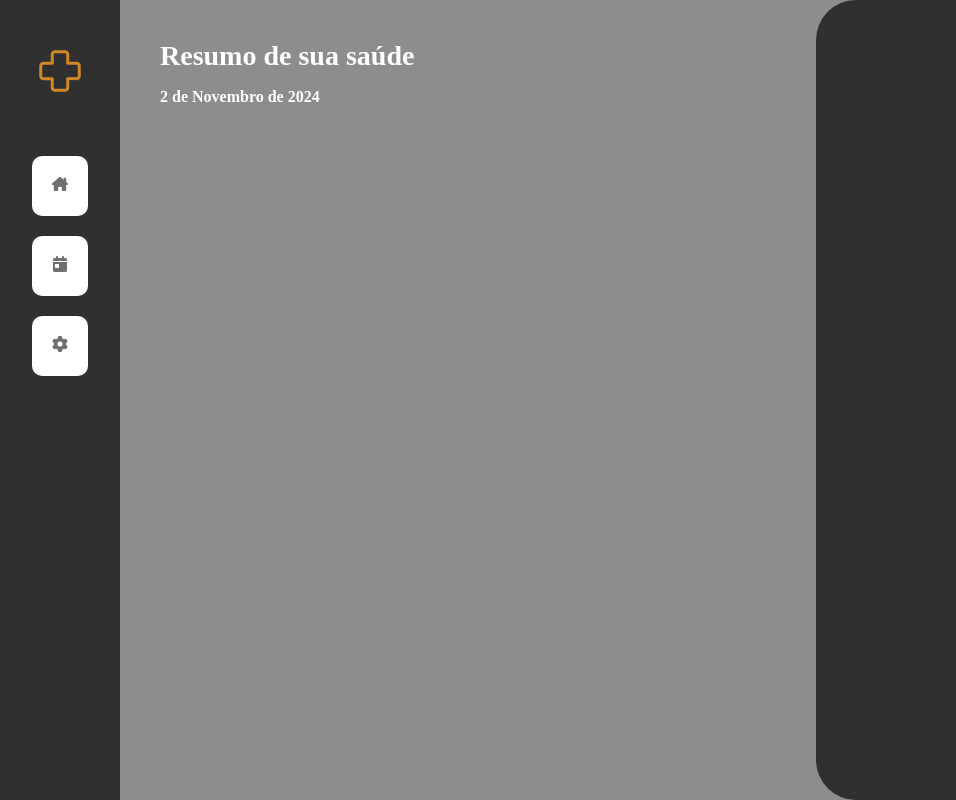
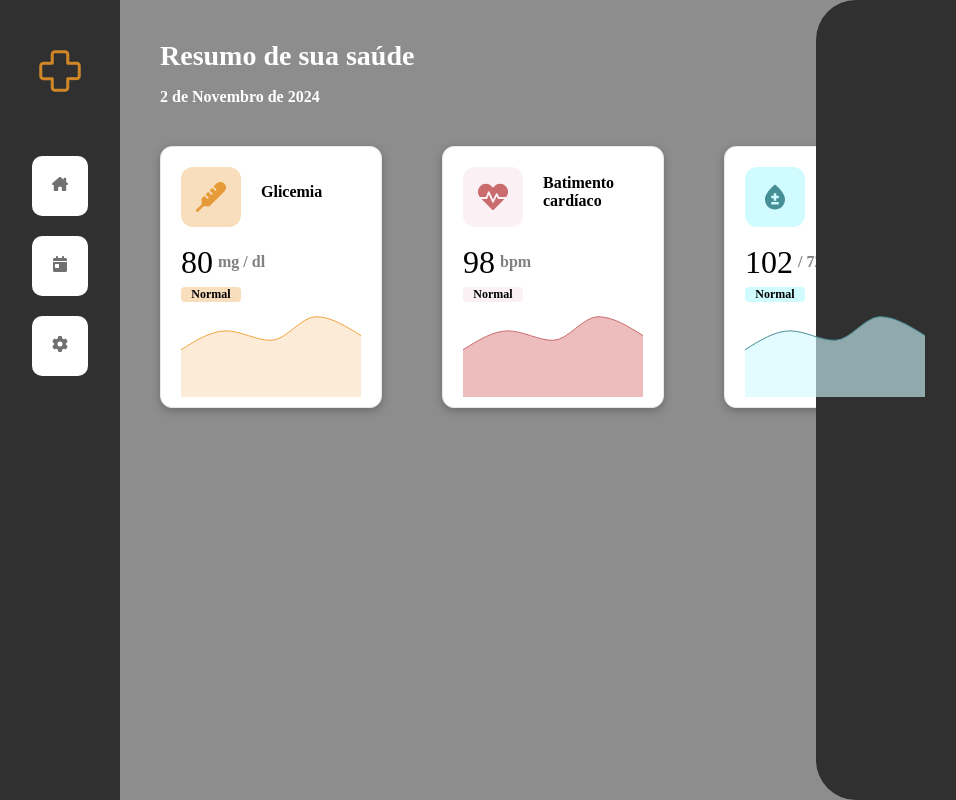
Before and after one commit to EduPZz/health-monitor, a React (Create React App) app in the folder web/health-monitor/: page / in a window 1280 px wide. Shown: the whole page, without its empty margins (0-956 px from the left). Built offline with nearby package versions, Linux system fonts and the light colour scheme.

Commit message:
add divs monitoramento and charts

```diff
--- a/web/health-monitor/package.json
+++ b/web/health-monitor/package.json
@@ -10,6 +10,7 @@
     "react-dom": "^18.3.1",
     "react-icons": "^5.3.0",
     "react-scripts": "5.0.1",
+    "recharts": "^2.13.3",
     "web-vitals": "^2.1.4"
   },
   "scripts": {
--- a/web/health-monitor/src/screens/dashboard/dashboard.css
+++ b/web/health-monitor/src/screens/dashboard/dashboard.css
@@ -3,6 +3,7 @@
     height: 100%;
     background-color: #8D8D8D;
     display: flex;
+    font-family: 'Mulish', serif;
 }
 
 .content{
@@ -12,7 +13,6 @@
 
 .divWelcome{
     margin: 40px;
-    font-family: 'Mulish', serif;
 }
 
 .title{
@@ -29,8 +29,76 @@
 }
 
 .divMetricas{
-    width: 40%;
+    width: 60%;
     height: 100%;
     background-color: #303030;
     border-radius: 40px 0px 0px 40px;
 }
+
+.divMonitoramentosWatch{
+    display: flex;
+    margin: 0px 10px;
+}
+
+.divMonitoramento{
+    display: flex;
+    flex-direction: column;
+    min-width: 220px;
+    height: 260px;
+    background-color: #FFF;
+    border-radius: 12px;
+    border: 1px solid #E8E7E7;
+    margin: 0px 30px;
+    box-shadow: rgba(0, 0, 0, 0.24) 0px 3px 8px;
+}
+
+.headerMonitoramento{
+    display: flex;
+    align-items: center;
+}
+
+.iconMonitoramento{
+    width: 60px;
+    height: 60px;
+    align-items: center;
+    display: flex;
+    justify-content: center;
+    border-radius: 12px;
+    margin: 20px 20px 10px 20px;
+}
+
+.titleMonitoramento{
+    font-size: 16px;
+    font-weight: 600;
+    width: 80px;
+}
+
+.divDados{
+    display: flex;
+    margin: 0px 20px;
+    align-items: center;
+}
+
+.numberDados{
+    font-size: 32px;
+    margin: 0px;
+}
+
+.tipoDado{
+    font-size: 16px;
+    color: #818181;
+    font-weight: bold;
+    padding-left: 5px;
+}
+
+.divStatus{
+    font-size: 12px;
+    font-weight: 600;
+    margin: 0px 20px;
+    width: 60px;
+    height: 20px;
+    display: flex;
+    align-items: center;
+    justify-content: center;
+    border-radius: 4px;
+}
--- a/web/health-monitor/src/screens/dashboard/dashboard.js
+++ b/web/health-monitor/src/screens/dashboard/dashboard.js
@@ -1,11 +1,29 @@
 import React from "react";
-import './dashboard.css';
+import "./dashboard.css";
+import { FaThermometer, FaHeartbeat } from "react-icons/fa";
+import { MdBloodtype } from "react-icons/md";
+import {
+    AreaChart,
+    Area,
+    ResponsiveContainer,
+} from "recharts";
 
 function CurrentDate() {
     const currentDate = new Date();
 
     const monthNames = [
-      "Janeiro", "Fevereiro", "Março", "Abril", "Maio", "Junho", "Julho", "Agosto", "Setembro", "Outubro", "Novembro", "Dezembro"
+        "Janeiro",
+        "Fevereiro",
+        "Março",
+        "Abril",
+        "Maio",
+        "Junho",
+        "Julho",
+        "Agosto",
+        "Setembro",
+        "Outubro",
+        "Novembro",
+        "Dezembro",
     ];
 
     const day = currentDate.getDate();
@@ -18,20 +36,168 @@ function CurrentDate() {
 }
 
 function Dashboard() {
+    const data = [
+        {
+            name: 'Page A',
+            uv: 1000,
+            pv: 1400,
+            amt: 2100,
+        },
+        {
+            name: 'Page B',
+            uv: 1400,
+            pv: 1600,
+            amt: 2210,
+        },
+        {
+            name: 'Page C',
+            uv: 1200,
+            pv: 1500,
+            amt: 2290,
+        },
+        {
+            name: 'Page D',
+            uv: 1700,
+            pv: 3908,
+            amt: 2000,
+        },
+        {
+            name: 'Page E',
+            uv: 1300,
+            pv: 4800,
+            amt: 2181,
+        },
+    ];
+
     return (
         <div className="container">
             <div className="content">
                 <div className="divWelcome">
                     <p className="title">Resumo de sua saúde</p>
-                    <p className="subTitle"><CurrentDate /></p>
+                    <p className="subTitle">
+                        <CurrentDate />
+                    </p>
+                </div>
+                <div className="divMonitoramentosWatch">
+                    <div className="divMonitoramento">
+                        <header className="headerMonitoramento">
+                            <div
+                                className="iconMonitoramento"
+                                style={{ backgroundColor: "#F8DEBD" }}
+                            >
+                                <FaThermometer style={{ color: "#E79B38", fontSize: "30px" }} />
+                            </div>
+                            <p className="titleMonitoramento">Glicemia</p>
+                        </header>
+                        <div className="divDados">
+                            <p className="numberDados">80</p>
+                            <p className="tipoDado">mg / dl</p>
+                        </div>
+                        <div className="divStatus" style={{ backgroundColor: "#F8DEBD" }}>
+                            Normal
+                        </div>
+                        <ResponsiveContainer width="100%" height="100%">
+                            <AreaChart
+                                width={200}
+                                height={60}
+                                data={data}
+                                margin={{
+                                    top: 10,
+                                    right: 20,
+                                    left: 20,
+                                    bottom: 10,
+                                }}
+                            >
+                                <Area
+                                    type="monotone"
+                                    dataKey="uv"
+                                    stroke="#F3A53F"
+                                    fill="#F8DEBD"
+                                />
+                            </AreaChart>
+                        </ResponsiveContainer>
+                    </div>
+                    <div className="divMonitoramento">
+                        <header className="headerMonitoramento">
+                            <div
+                                className="iconMonitoramento"
+                                style={{ backgroundColor: "#FBF0F3" }}
+                            >
+                                <FaHeartbeat style={{ color: "#CA6B6E", fontSize: "30px" }} />
+                            </div>
+                            <p className="titleMonitoramento">Batimento cardíaco</p>
+                        </header>
+                        <div className="divDados">
+                            <p className="numberDados">98</p>
+                            <p className="tipoDado">bpm</p>
+                        </div>
+                        <div className="divStatus" style={{ backgroundColor: "#FBF0F3" }}>
+                            Normal
+                        </div>
+                        <ResponsiveContainer width="100%" height="100%">
+                            <AreaChart
+                                width={200}
+                                height={60}
+                                data={data}
+                                margin={{
+                                    top: 10,
+                                    right: 20,
+                                    left: 20,
+                                    bottom: 10,
+                                }}
+                            >
+                                <Area
+                                    type="monotone"
+                                    dataKey="uv"
+                                    stroke="#CA6B6E"
+                                    fill="#E28F92"
+                                />
+                            </AreaChart>
+                        </ResponsiveContainer>
+                    </div>
+                    <div className="divMonitoramento">
+                        <header className="headerMonitoramento">
+                            <div
+                                className="iconMonitoramento"
+                                style={{ backgroundColor: "#D0FBFF" }}
+                            >
+                                <MdBloodtype style={{ color: "#478F96", fontSize: "30px" }} />
+                            </div>
+                            <p className="titleMonitoramento">Batimento cardíaco</p>
+                        </header>
+                        <div className="divDados">
+                            <p className="numberDados">102</p>
+                            <p className="tipoDado">/ 72 mmhg</p>
+                        </div>
+                        <div className="divStatus" style={{ backgroundColor: "#D0FBFF" }}>
+                            Normal
+                        </div>
+                        <ResponsiveContainer width="100%" height="100%">
+                            <AreaChart
+                                width={200}
+                                height={60}
+                                data={data}
+                                margin={{
+                                    top: 10,
+                                    right: 20,
+                                    left: 20,
+                                    bottom: 10,
+                                }}
+                            >
+                                <Area
+                                    type="monotone"
+                                    dataKey="uv"
+                                    stroke="#478F96"
+                                    fill="#D0FBFF"
+                                />
+                            </AreaChart>
+                        </ResponsiveContainer>
+                    </div>
                 </div>
             </div>
-            <div className="divMetricas">
-
-            </div>
+            <div className="divMetricas"></div>
         </div>
     );
 }
 
-
 export default Dashboard;
```
Also changed, not shown: 2 other files (tests, documents, lock files or other folders).
